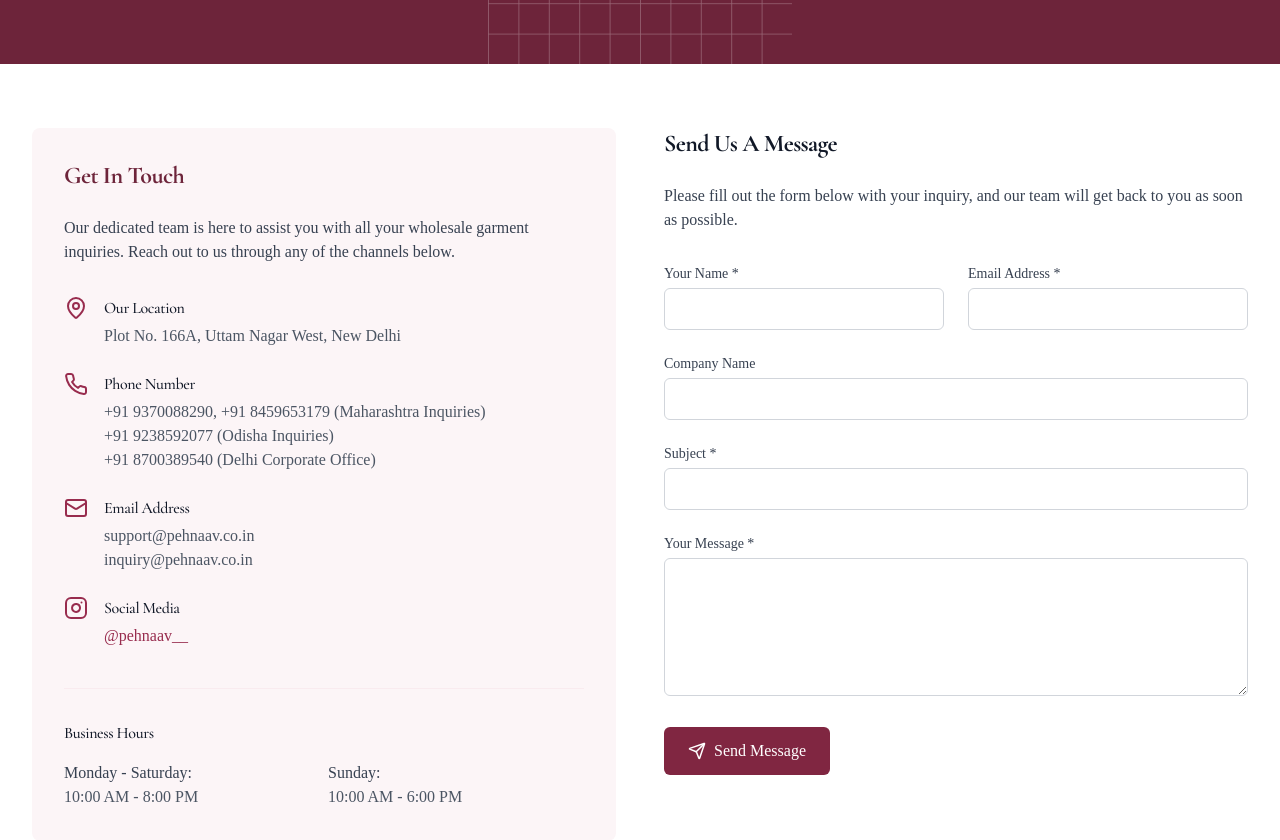
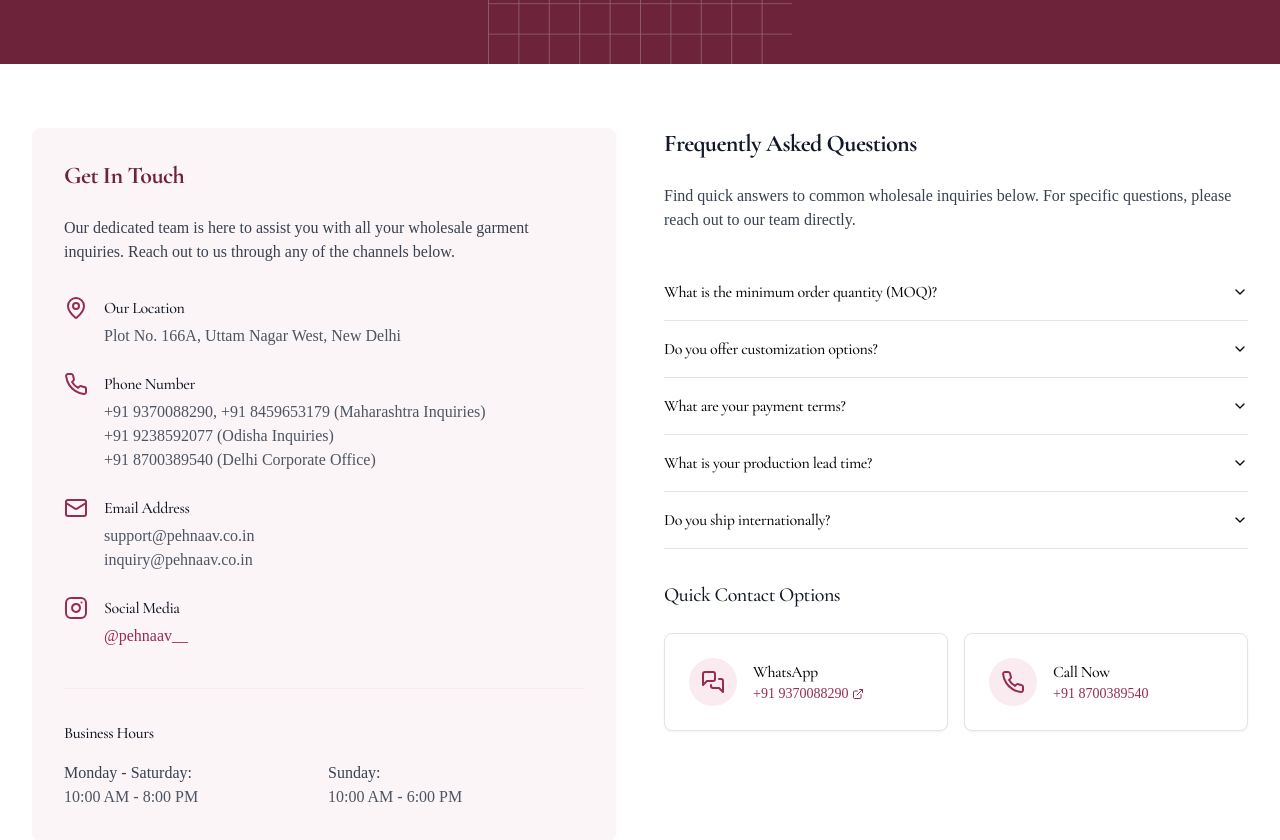
Before and after one commit to patilharsh03/pehnaav-collection-hub, a React (Vite) app: page /contact in a window 1280 px wide. Shown: the part 320-1160 px from the top of the page. Built offline with nearby package versions, Linux system fonts and the light colour scheme.

Commit message:
Remove contact form from page
Remove the "Send Us A Message" form from the Contact page.  The prompt requested an alternative be added, but the specifics were not provided.

```diff
--- a/src/pages/Contact.tsx
+++ b/src/pages/Contact.tsx
@@ -1,24 +1,17 @@
 
 import React from 'react';
 import { motion } from 'framer-motion';
-import { Mail, Phone, MapPin, Send, Instagram } from 'lucide-react';
+import { Mail, Phone, MapPin, Instagram, ExternalLink, MessagesSquare, Clock, Truck } from 'lucide-react';
 import PageTransition from '@/components/PageTransition';
-import { useForm } from "react-hook-form";
-import { toast } from '@/hooks/use-toast';
+import {
+  Accordion,
+  AccordionContent,
+  AccordionItem,
+  AccordionTrigger,
+} from "@/components/ui/accordion";
+import { Card, CardContent } from "@/components/ui/card";
 
 const ContactPage: React.FC = () => {
-  const { register, handleSubmit, reset, formState: { errors } } = useForm();
-
-  const onSubmit = (data: any) => {
-    // In a real application, you would handle the form submission here
-    console.log('Form submitted:', data);
-    toast({
-      title: "Message sent!",
-      description: "Thank you for contacting Pehnaav. We'll respond shortly.",
-    });
-    reset();
-  };
-
   return (
     <PageTransition>
       {/* Hero Section */}
@@ -67,7 +60,7 @@ const ContactPage: React.FC = () => {
         </div>
       </section>
 
-      {/* Contact Information & Form Section */}
+      {/* Contact Information & FAQ Section */}
       <section className="py-16 bg-white">
         <div className="max-w-7xl mx-auto px-4 sm:px-6 lg:px-8">
           <div className="grid grid-cols-1 lg:grid-cols-2 gap-12">
@@ -158,7 +151,7 @@ const ContactPage: React.FC = () => {
               </div>
             </motion.div>
 
-            {/* Contact Form */}
+            {/* FAQ Section - replacing the contact form */}
             <motion.div
               initial={{ opacity: 0, x: 20 }}
               whileInView={{ opacity: 1, x: 0 }}
@@ -166,101 +159,103 @@ const ContactPage: React.FC = () => {
               viewport={{ once: true }}
             >
               <h2 className="text-2xl font-display font-bold text-gray-900 mb-6">
-                Send Us A Message
+                Frequently Asked Questions
               </h2>
               <p className="text-gray-700 mb-8">
-                Please fill out the form below with your inquiry, and our team will
-                get back to you as soon as possible.
+                Find quick answers to common wholesale inquiries below. For specific questions,
+                please reach out to our team directly.
               </p>
 
-              <form onSubmit={handleSubmit(onSubmit)} className="space-y-6">
-                <div className="grid grid-cols-1 sm:grid-cols-2 gap-6">
-                  <div>
-                    <label htmlFor="name" className="block text-sm font-medium text-gray-700 mb-1">
-                      Your Name *
-                    </label>
-                    <input
-                      id="name"
-                      type="text"
-                      className={`w-full px-4 py-2 border ${errors.name ? 'border-red-500' : 'border-gray-300'} rounded-md focus:outline-none focus:ring-2 focus:ring-wine-500`}
-                      {...register("name", { required: "Name is required" })}
-                    />
-                    {errors.name && (
-                      <p className="mt-1 text-sm text-red-600">{errors.name.message as string}</p>
-                    )}
-                  </div>
-                  <div>
-                    <label htmlFor="email" className="block text-sm font-medium text-gray-700 mb-1">
-                      Email Address *
-                    </label>
-                    <input
-                      id="email"
-                      type="email"
-                      className={`w-full px-4 py-2 border ${errors.email ? 'border-red-500' : 'border-gray-300'} rounded-md focus:outline-none focus:ring-2 focus:ring-wine-500`}
-                      {...register("email", {
-                        required: "Email is required",
-                        pattern: {
-                          value: /^[A-Z0-9._%+-]+@[A-Z0-9.-]+\.[A-Z]{2,}$/i,
-                          message: "Invalid email address"
-                        }
-                      })}
-                    />
-                    {errors.email && (
-                      <p className="mt-1 text-sm text-red-600">{errors.email.message as string}</p>
-                    )}
-                  </div>
+              <Accordion type="single" collapsible className="w-full mb-8">
+                <AccordionItem value="item-1">
+                  <AccordionTrigger className="text-left font-medium">
+                    What is the minimum order quantity (MOQ)?
+                  </AccordionTrigger>
+                  <AccordionContent>
+                    Our standard minimum order quantity is 50 pieces per style. However, for first-time buyers,
+                    we offer flexibility with a mixed order of 30 pieces across different styles to help you
+                    test our products with your customers.
+                  </AccordionContent>
+                </AccordionItem>
+
+                <AccordionItem value="item-2">
+                  <AccordionTrigger className="text-left font-medium">
+                    Do you offer customization options?
+                  </AccordionTrigger>
+                  <AccordionContent>
+                    Yes, we offer various customization options including custom labeling, packaging, and
+                    slight design modifications. For full custom designs, we require a minimum order of 100
+                    pieces per style with a slightly longer lead time.
+                  </AccordionContent>
+                </AccordionItem>
+
+                <AccordionItem value="item-3">
+                  <AccordionTrigger className="text-left font-medium">
+                    What are your payment terms?
+                  </AccordionTrigger>
+                  <AccordionContent>
+                    For new customers, we require a 50% advance payment to initiate production, with the
+                    remaining balance due before shipment. Established customers with a good payment history
+                    may qualify for more flexible payment terms.
+                  </AccordionContent>
+                </AccordionItem>
+
+                <AccordionItem value="item-4">
+                  <AccordionTrigger className="text-left font-medium">
+                    What is your production lead time?
+                  </AccordionTrigger>
+                  <AccordionContent>
+                    Standard production lead time is 2-3 weeks for regular orders. For large volume or custom
+                    orders, lead time may extend to 4-6 weeks. We also maintain stock of popular styles that
+                    can be shipped within 3-5 business days.
+                  </AccordionContent>
+                </AccordionItem>
+
+                <AccordionItem value="item-5">
+                  <AccordionTrigger className="text-left font-medium">
+                    Do you ship internationally?
+                  </AccordionTrigger>
+                  <AccordionContent>
+                    Yes, we ship to international destinations. Shipping costs and delivery times vary based on
+                    location. We work with reliable logistics partners to ensure secure and timely delivery of
+                    your orders. For international orders, we handle all export documentation.
+                  </AccordionContent>
+                </AccordionItem>
+              </Accordion>
+
+              <div className="space-y-6">
+                <h3 className="text-xl font-display font-medium text-gray-900">Quick Contact Options</h3>
+
+                <div className="grid grid-cols-1 sm:grid-cols-2 gap-4">
+                  <Card className="hover:bg-wine-50 transition-colors">
+                    <CardContent className="p-6 flex items-center space-x-4">
+                      <div className="h-12 w-12 rounded-full bg-wine-100 flex items-center justify-center">
+                        <MessagesSquare className="h-6 w-6 text-wine-700" />
+                      </div>
+                      <div>
+                        <h4 className="font-medium">WhatsApp</h4>
+                        <a href="https://wa.me/919370088290" className="text-wine-700 hover:underline text-sm flex items-center">
+                          +91 9370088290 <ExternalLink className="ml-1 h-3 w-3" />
+                        </a>
+                      </div>
+                    </CardContent>
+                  </Card>
+
+                  <Card className="hover:bg-wine-50 transition-colors">
+                    <CardContent className="p-6 flex items-center space-x-4">
+                      <div className="h-12 w-12 rounded-full bg-wine-100 flex items-center justify-center">
+                        <Phone className="h-6 w-6 text-wine-700" />
+                      </div>
+                      <div>
+                        <h4 className="font-medium">Call Now</h4>
+                        <a href="tel:+918700389540" className="text-wine-700 hover:underline text-sm flex items-center">
+                          +91 8700389540
+                        </a>
+                      </div>
+                    </CardContent>
+                  </Card>
                 </div>
-
-                <div>
-                  <label htmlFor="company" className="block text-sm font-medium text-gray-700 mb-1">
-                    Company Name
-                  </label>
-                  <input
-                    id="company"
-                    type="text"
-                    className="w-full px-4 py-2 border border-gray-300 rounded-md focus:outline-none focus:ring-2 focus:ring-wine-500"
-                    {...register("company")}
-                  />
-                </div>
-
-                <div>
-                  <label htmlFor="subject" className="block text-sm font-medium text-gray-700 mb-1">
-                    Subject *
-                  </label>
-                  <input
-                    id="subject"
-                    type="text"
-                    className={`w-full px-4 py-2 border ${errors.subject ? 'border-red-500' : 'border-gray-300'} rounded-md focus:outline-none focus:ring-2 focus:ring-wine-500`}
-                    {...register("subject", { required: "Subject is required" })}
-                  />
-                  {errors.subject && (
-                    <p className="mt-1 text-sm text-red-600">{errors.subject.message as string}</p>
-                  )}
-                </div>
-
-                <div>
-                  <label htmlFor="message" className="block text-sm font-medium text-gray-700 mb-1">
-                    Your Message *
-                  </label>
-                  <textarea
-                    id="message"
-                    rows={5}
-                    className={`w-full px-4 py-2 border ${errors.message ? 'border-red-500' : 'border-gray-300'} rounded-md focus:outline-none focus:ring-2 focus:ring-wine-500`}
-                    {...register("message", { required: "Message is required" })}
-                  ></textarea>
-                  {errors.message && (
-                    <p className="mt-1 text-sm text-red-600">{errors.message.message as string}</p>
-                  )}
-                </div>
-
-                <button
-                  type="submit"
-                  className="inline-flex items-center justify-center px-6 py-3 bg-wine-800 hover:bg-wine-700 text-white rounded-md transition-all transform hover:translate-y-[-2px] hover:shadow-lg"
-                >
-                  <Send size={18} className="mr-2" />
-                  Send Message
-                </button>
-              </form>
+              </div>
             </motion.div>
           </div>
         </div>
```
